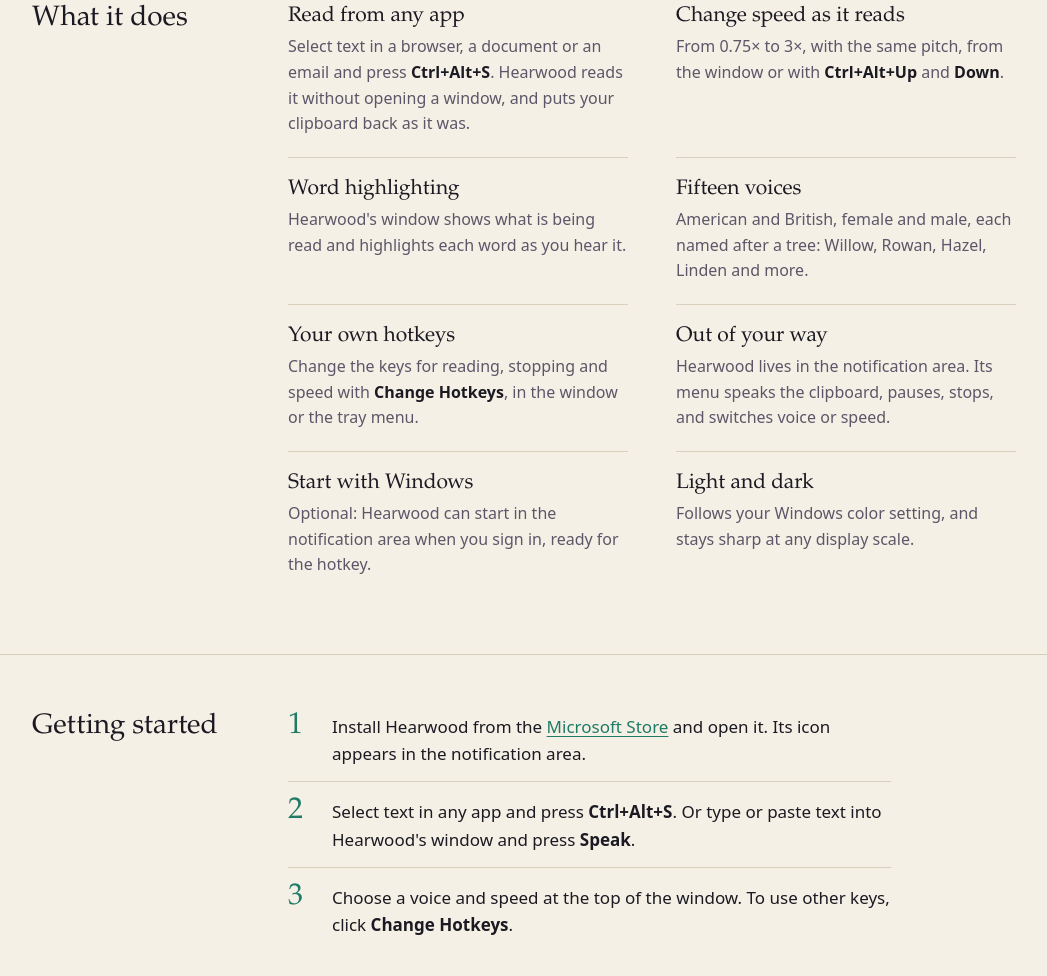
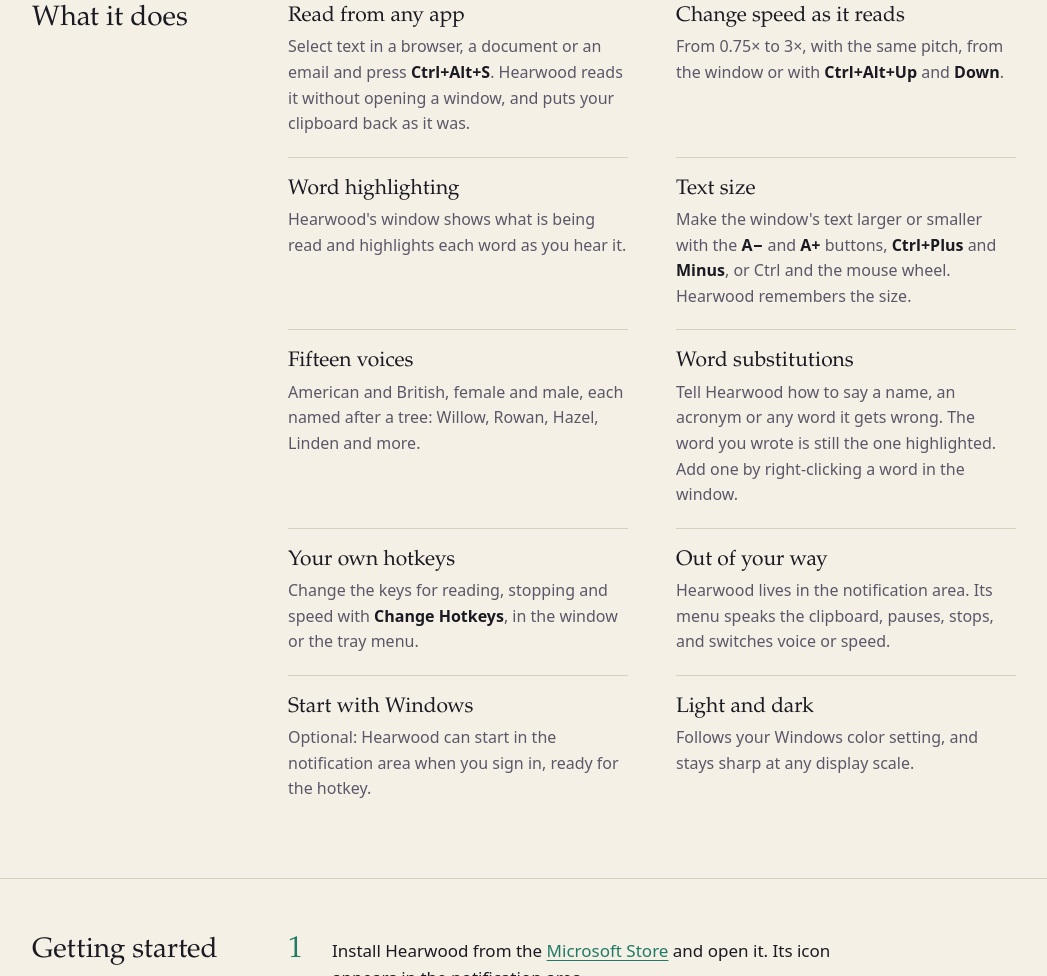
Before and after one commit to IdleMad-Studio/idlemadstudio.com, a plain HTML site: page hearwood/index.html in a window 1280 px wide. Shown: the part 929-1905 px from the top of the page, without its empty margins (116-1163 px from the left). Drawn offline with Linux system fonts and the light colour scheme.

Commit message:
Describe Hearwood text size and word substitutions
List the two new features on the Hearwood page and add the settings
they store to the privacy policy, with a new effective date.

Co-Authored-By: Claude Opus 5.5 <noreply@anthropic.com>

```diff
--- a/hearwood/index.html
+++ b/hearwood/index.html
@@ -82,9 +82,20 @@
         <dd>Hearwood's window shows what is being read and highlights each word as you hear it.</dd>
       </div>
       <div>
+        <dt>Text size</dt>
+        <dd>Make the window's text larger or smaller with the <strong>A−</strong> and
+          <strong>A+</strong> buttons, <strong>Ctrl+Plus</strong> and <strong>Minus</strong>, or
+          Ctrl and the mouse wheel. Hearwood remembers the size.</dd>
+      </div>
+      <div>
         <dt>Fifteen voices</dt>
         <dd>American and British, female and male, each named after a tree: Willow, Rowan, Hazel,
           Linden and more.</dd>
+      </div>
+      <div>
+        <dt>Word substitutions</dt>
+        <dd>Tell Hearwood how to say a name, an acronym or any word it gets wrong. The word you
+          wrote is still the one highlighted. Add one by right-clicking a word in the window.</dd>
       </div>
       <div>
         <dt>Your own hotkeys</dt>
```
Also changed, not shown: hearwood/privacy-policy.html (+4 -3 lines).
